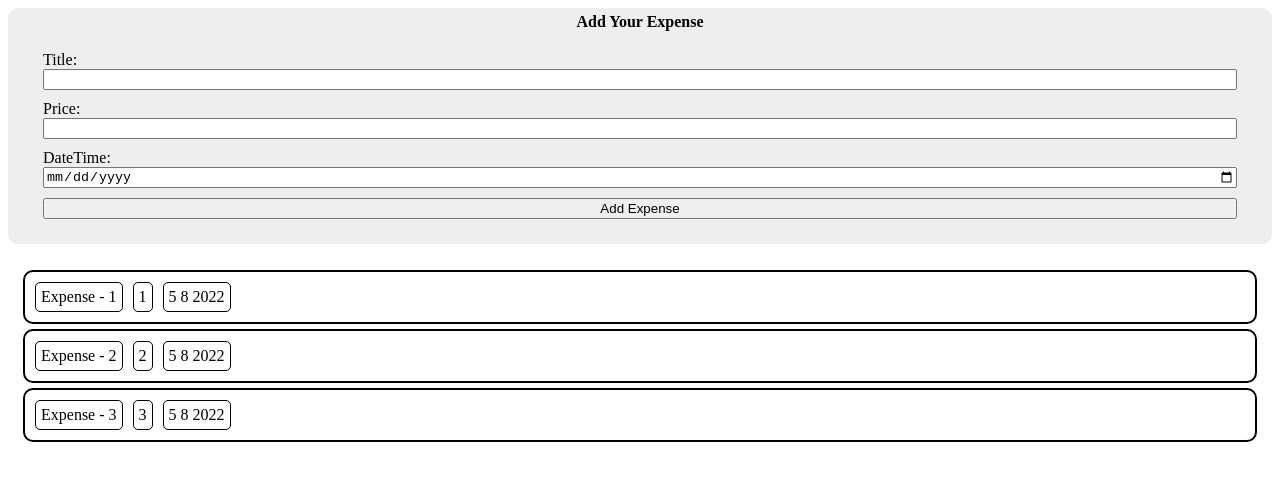
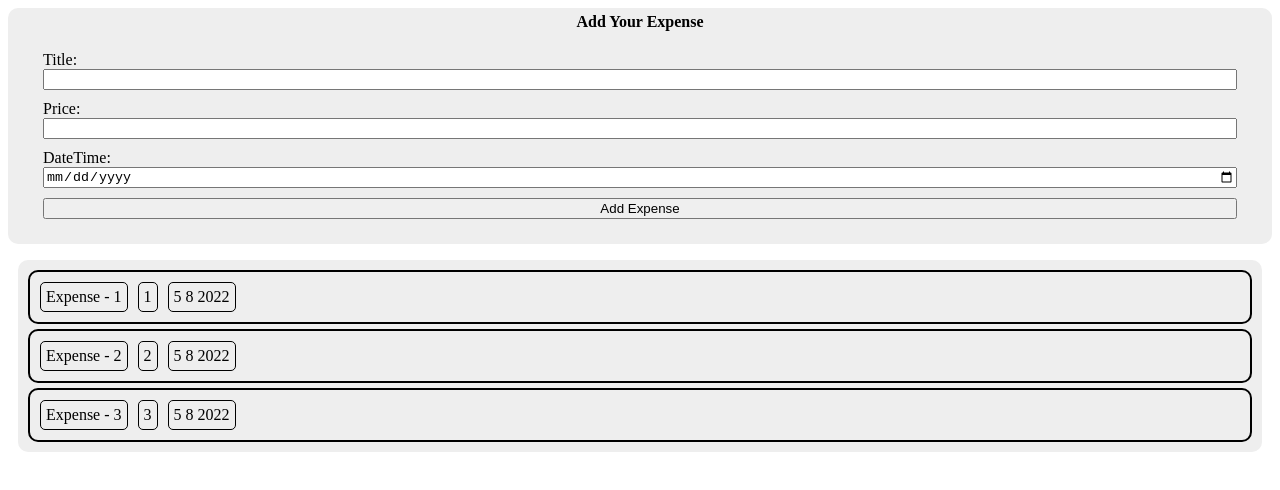
Before and after one commit to ankit-mishra-edu/expense-react-js, a React (Create React App) app: page / in a window 1280 px wide. Shown: the top 490 px of the page. Built offline with nearby package versions, Linux system fonts and the light colour scheme.

Commit message:
2 files modified

```diff
--- a/src/components/Expenses/Expense/ExpenseForm.js
+++ b/src/components/Expenses/Expense/ExpenseForm.js
@@ -28,6 +28,11 @@ const ExpenseForm = (props) => {
     };
     console.log(expense);
     props.onAddExpense(expense);
+
+    // Reset form value
+    setTitle('');
+    setPrice('');
+    setDateTime('');
   };
 
   return (
@@ -38,6 +43,7 @@ const ExpenseForm = (props) => {
           <label className="expense_form__label">Title: </label>
           <input
             type="text"
+            value={title}
             className="expense_form__input"
             onChange={onChangeTitleHandler}
           />
@@ -46,6 +52,7 @@ const ExpenseForm = (props) => {
           <label className="expense_form__label">Price: </label>
           <input
             type="number"
+            value={price}
             className="expense_form__input"
             onChange={onChangePriceHandler}
           />
@@ -54,6 +61,7 @@ const ExpenseForm = (props) => {
           <label className="expense_form__label">DateTime: </label>
           <input
             type="date"
+            value={dateTime}
             className="expense_form__input"
             onChange={onChangeDateTimeHandler}
           />
--- a/src/components/Expenses/Expenses.css
+++ b/src/components/Expenses/Expenses.css
@@ -1,4 +1,7 @@
 .expenses {
-  margin: 5px;
+  margin: 10px;
   padding: 5px;
+
+  border-radius: 10px;
+  background-color: #eee;
 }
```
